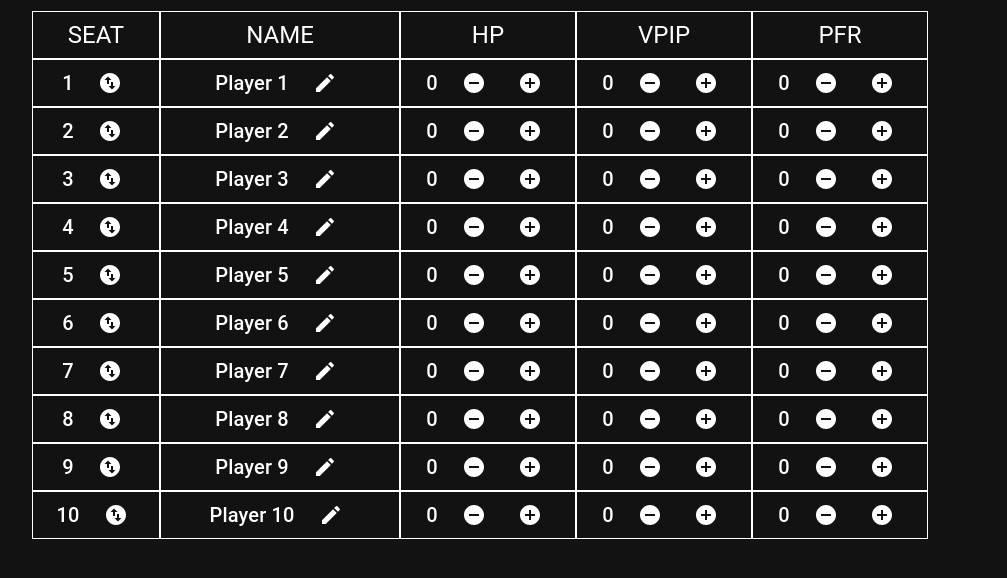
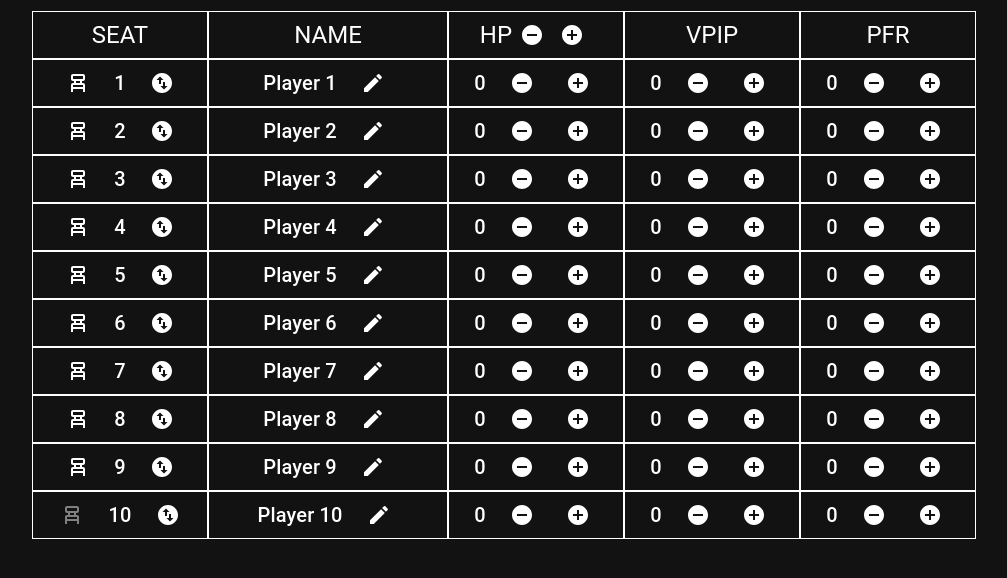
Before and after one commit to kahlilfitz/portfolio-site, a Gatsby site: page /sesh-stats in a window 1280 px wide. Shown: the part 72-650 px from the top of the page, without its empty margins (24-1031 px from the left). Built offline with nearby package versions, Linux system fonts and the light colour scheme; Gatsby itself is replaced by a stand-in of ours.

Commit message:
Added plus minus all and seated (#20)
Co-authored-by: Kahlil Fitzgerald <kahlil@theillzfactor.com>

```diff
--- a/src/components/sesh-stats/sesh-row.js
+++ b/src/components/sesh-stats/sesh-row.js
@@ -6,6 +6,7 @@ import EditIcon from '@mui/icons-material/Edit'
 import AddCircleIcon from '@mui/icons-material/AddCircle'
 import RemoveCircleIcon from '@mui/icons-material/RemoveCircle'
 import SwapVerticalCircleIcon from '@mui/icons-material/SwapVerticalCircle'
+import ChairAltIcon from '@mui/icons-material/ChairAlt'
 
 /**
  *
@@ -30,6 +31,7 @@ export const SeshRowIcon = {
   MINUS_PFR: 'MINUS_PFR',
   PLUS_HANDS: 'PLUS_HANDS',
   MINUS_HANDS: 'MINUS_HANDS',
+  TOGGLE_SEATED: 'TOGGLE_SEATED',
 }
 
 const SeshRow = props => {
@@ -42,7 +44,10 @@ const SeshRow = props => {
     onPlayerAction,
     widthArray,
     swapping,
+    isSeated,
   } = props
+
+  console.log('SeshRow::props', props)
 
   const handleIconClicked = name => {
     onPlayerAction(seat, name)
@@ -53,6 +58,16 @@ const SeshRow = props => {
       <Grid container spacing={2}>
         <Grid sx={{ ...SeshStyle.sessionDataSx, ...widthArray[0] }}>
           <Grid container sx={SeshStyle.subGridSx}>
+            <Grid>
+              <IconButton
+                onClick={event => {
+                  handleIconClicked(SeshRowIcon.TOGGLE_SEATED)
+                }}
+                sx={isSeated ? SeshStyle.seatedSx : SeshStyle.notSeatedSx}
+              >
+                <ChairAltIcon />
+              </IconButton>
+            </Grid>
             <Grid>
               <Typography variant="h6">{seat}</Typography>
             </Grid>
--- a/src/pages/sesh-stats.js
+++ b/src/pages/sesh-stats.js
@@ -1,14 +1,17 @@
+import AddCircleIcon from '@mui/icons-material/AddCircle'
+import RemoveCircleIcon from '@mui/icons-material/RemoveCircle'
 import {
   Container,
   CssBaseline,
+  IconButton,
   ThemeProvider,
   Typography,
 } from '@mui/material'
 import Grid from '@mui/material/Unstable_Grid2'
 import React from 'react'
+import DialogChangePlayerName from '../components/sesh-stats/dialog-change-player-name'
 import SeshRow, { SeshRowIcon } from '../components/sesh-stats/sesh-row'
 import SeshStyle from '../style/sesh-stats'
-import DialogChangePlayerName from '../components/sesh-stats/dialog-change-player-name'
 
 const SeshStats = () => {
   const [seshStats, setSeshStats] = React.useState(initialSeshStats)
@@ -66,66 +69,90 @@ const SeshStats = () => {
         break
       case SeshRowIcon.MINUS_HANDS:
         const newSeshStats = [...seshStats]
-        const playerToUpdateIndex = newSeshStats.findIndex(
-          player => player.seat === seat
-        )
-        const playerToUpdate = newSeshStats[playerToUpdateIndex]
+        const playerToUpdate = newSeshStats.find(player => player.seat === seat)
         playerToUpdate.handsPlayed =
           playerToUpdate.handsPlayed > 0 ? playerToUpdate.handsPlayed - 1 : 0
-        newSeshStats[playerToUpdateIndex] = playerToUpdate
+        playerToUpdate.isSeated = true
         setSeshStats(newSeshStats)
         break
       case SeshRowIcon.PLUS_HANDS:
         const newSeshStats2 = [...seshStats]
-        const playerToUpdateIndex2 = newSeshStats2.findIndex(
+        const playerToUpdate2 = newSeshStats2.find(
           player => player.seat === seat
         )
-        const playerToUpdate2 = newSeshStats2[playerToUpdateIndex2]
         playerToUpdate2.handsPlayed = playerToUpdate2.handsPlayed + 1
-        newSeshStats2[playerToUpdateIndex2] = playerToUpdate2
+        playerToUpdate2.isSeated = true
         setSeshStats(newSeshStats2)
         break
       case SeshRowIcon.MINUS_PFR:
         const newSeshStats3 = [...seshStats]
-        const playerToUpdateIndex3 = newSeshStats3.findIndex(
+        const playerToUpdate3 = newSeshStats3.find(
           player => player.seat === seat
         )
-        const playerToUpdate3 = newSeshStats3[playerToUpdateIndex3]
         playerToUpdate3.pfr =
           playerToUpdate3.pfr > 0 ? playerToUpdate3.pfr - 1 : 0
-        newSeshStats3[playerToUpdateIndex3] = playerToUpdate3
+        playerToUpdate3.isSeated = true
         setSeshStats(newSeshStats3)
         break
       case SeshRowIcon.PLUS_PFR:
         const newSeshStats4 = [...seshStats]
-        const playerToUpdateIndex4 = newSeshStats4.findIndex(
+        const playerToUpdate4 = newSeshStats4.find(
           player => player.seat === seat
         )
-        const playerToUpdate4 = newSeshStats4[playerToUpdateIndex4]
         playerToUpdate4.pfr = playerToUpdate4.pfr + 1
-        newSeshStats4[playerToUpdateIndex4] = playerToUpdate4
+        playerToUpdate4.isSeated = true
         setSeshStats(newSeshStats4)
         break
       case SeshRowIcon.MINUS_VPIP:
         const newSeshStats5 = [...seshStats]
-        const playerToUpdateIndex5 = newSeshStats5.findIndex(
+        const playerToUpdate5 = newSeshStats5.find(
           player => player.seat === seat
         )
-        const playerToUpdate5 = newSeshStats5[playerToUpdateIndex5]
         playerToUpdate5.vpip =
           playerToUpdate5.vpip > 0 ? playerToUpdate5.vpip - 1 : 0
-        newSeshStats5[playerToUpdateIndex5] = playerToUpdate5
+        playerToUpdate5.isSeated = true
         setSeshStats(newSeshStats5)
         break
       case SeshRowIcon.PLUS_VPIP:
         const newSeshStats6 = [...seshStats]
-        const playerToUpdateIndex6 = newSeshStats6.findIndex(
+        const playerToUpdate6 = newSeshStats6.find(
           player => player.seat === seat
         )
-        const playerToUpdate6 = newSeshStats6[playerToUpdateIndex6]
         playerToUpdate6.vpip = playerToUpdate6.vpip + 1
-        newSeshStats6[playerToUpdateIndex6] = playerToUpdate6
+        playerToUpdate6.isSeated = true
         setSeshStats(newSeshStats6)
+        break
+      case SeshRowIcon.TOGGLE_SEATED:
+        const newSeshStats7 = [...seshStats]
+        const playerToUpdate7 = newSeshStats7.find(
+          player => player.seat === seat
+        )
+        playerToUpdate7.isSeated = !playerToUpdate7.isSeated
+        setSeshStats(newSeshStats7)
+        break
+      default: {
+        console.log(`Unknown action: ${action}`)
+      }
+    }
+  }
+
+  const handleAllChangeClick = action => {
+    const doChangeAll = change => {
+      const newSeshStats = [...seshStats]
+      newSeshStats.forEach(player => {
+        if (player.isSeated) {
+          player.handsPlayed = player.handsPlayed + change
+        }
+      })
+      setSeshStats(newSeshStats)
+    }
+
+    switch (action) {
+      case 'MINUS_ALL':
+        doChangeAll(-1)
+        break
+      case 'PLUS_ALL':
+        doChangeAll(1)
         break
       default: {
         console.log(`Unknown action: ${action}`)
@@ -151,14 +178,48 @@ const SeshStats = () => {
           sx={SeshStyle.containerSx}
         >
           <Grid container spacing={2} key="header">
-            {columnHeaderList.map((column, index) => (
+            {columnHeaderList.map((column, index) => {
+              if (column === 'HP') {
+                return (
+                  <Grid
+                    sx={{ ...SeshStyle.headerSx, ...columnHeaderWidth[index] }}
+                    key={index}
+                  >
+                    <Grid container sx={SeshStyle.subGridSx}>
+                      <Grid>
+                        <Typography variant="h5">{column}</Typography>
+                      </Grid>
+                      <Grid>
+                        <IconButton
+                          onClick={event => {
+                            handleAllChangeClick('MINUS_ALL')
+                          }}
+                        >
+                          <RemoveCircleIcon />
+                        </IconButton>
+                      </Grid>
+                      <Grid>
+                        <IconButton
+                          onClick={event => {
+                            handleAllChangeClick('PLUS_ALL')
+                          }}
+                        >
+                          <AddCircleIcon />
+                        </IconButton>
+                      </Grid>
+                    </Grid>
+                  </Grid>
+                )
+              }
+              return (
                 <Grid
                   sx={{ ...SeshStyle.headerSx, ...columnHeaderWidth[index] }}
                   key={index}
                 >
                   <Typography variant="h5">{column}</Typography>
                 </Grid>
-            ))}
+              )
+            })}
           </Grid>
           <Grid container spacing={2} key="data" direction="column">
             {seshStats.map((player, index) => (
@@ -181,7 +242,7 @@ const SeshStats = () => {
 export default SeshStats
 
 const columnHeaderWidth = [
-  SeshStyle.widthSmall,
+  SeshStyle.widthMedium,
   SeshStyle.widthLarge,
   SeshStyle.widthMedium,
   SeshStyle.widthMedium,
@@ -195,6 +256,7 @@ const initialSeshStats = [
     handsPlayed: 0,
     vpip: 0,
     pfr: 0,
+    isSeated: true,
   },
   {
     seat: 2,
@@ -202,6 +264,7 @@ const initialSeshStats = [
     handsPlayed: 0,
     vpip: 0,
     pfr: 0,
+    isSeated: true,
   },
   {
     seat: 3,
@@ -209,6 +272,7 @@ const initialSeshStats = [
     handsPlayed: 0,
     vpip: 0,
     pfr: 0,
+    isSeated: true,
   },
   {
     seat: 4,
@@ -216,6 +280,7 @@ const initialSeshStats = [
     handsPlayed: 0,
     vpip: 0,
     pfr: 0,
+    isSeated: true,
   },
   {
     seat: 5,
@@ -223,6 +288,7 @@ const initialSeshStats = [
     handsPlayed: 0,
     vpip: 0,
     pfr: 0,
+    isSeated: true,
   },
   {
     seat: 6,
@@ -230,6 +296,7 @@ const initialSeshStats = [
     handsPlayed: 0,
     vpip: 0,
     pfr: 0,
+    isSeated: true,
   },
   {
     seat: 7,
@@ -237,6 +304,7 @@ const initialSeshStats = [
     handsPlayed: 0,
     vpip: 0,
     pfr: 0,
+    isSeated: true,
   },
   {
     seat: 8,
@@ -244,6 +312,7 @@ const initialSeshStats = [
     handsPlayed: 0,
     vpip: 0,
     pfr: 0,
+    isSeated: true,
   },
   {
     seat: 9,
@@ -251,6 +320,7 @@ const initialSeshStats = [
     handsPlayed: 0,
     vpip: 0,
     pfr: 0,
+    isSeated: true,
   },
   {
     seat: 10,
@@ -258,5 +328,6 @@ const initialSeshStats = [
     handsPlayed: 0,
     vpip: 0,
     pfr: 0,
+    isSeated: false,
   },
 ]
--- a/src/style/sesh-stats/index.js
+++ b/src/style/sesh-stats/index.js
@@ -14,6 +14,14 @@ const swappingSx = {
 
 const notSwappingSx = {
   color: 'white',
+}
+
+const seatedSx = {
+  color: 'white',
+}
+
+const notSeatedSx = {
+  color: 'grey',
 }
 
 const subGridSx = {
@@ -52,7 +60,7 @@ const clickableSessionDataSx = {
 }
 
 const gridContainerSx = {
-  minWidth: '56em',
+  minWidth: '59em',
 }
 
 const darkTheme = createTheme({
@@ -68,7 +76,9 @@ const SeshStyle = {
   darkTheme,
   dataSx: sessionDataSx,
   headerSx,
+  notSeatedSx,
   notSwappingSx,
+  seatedSx,
   sessionDataSx,
   subGridSx,
   swappingSx,
```
Lines whose indentation alone changed are shown as unchanged.
